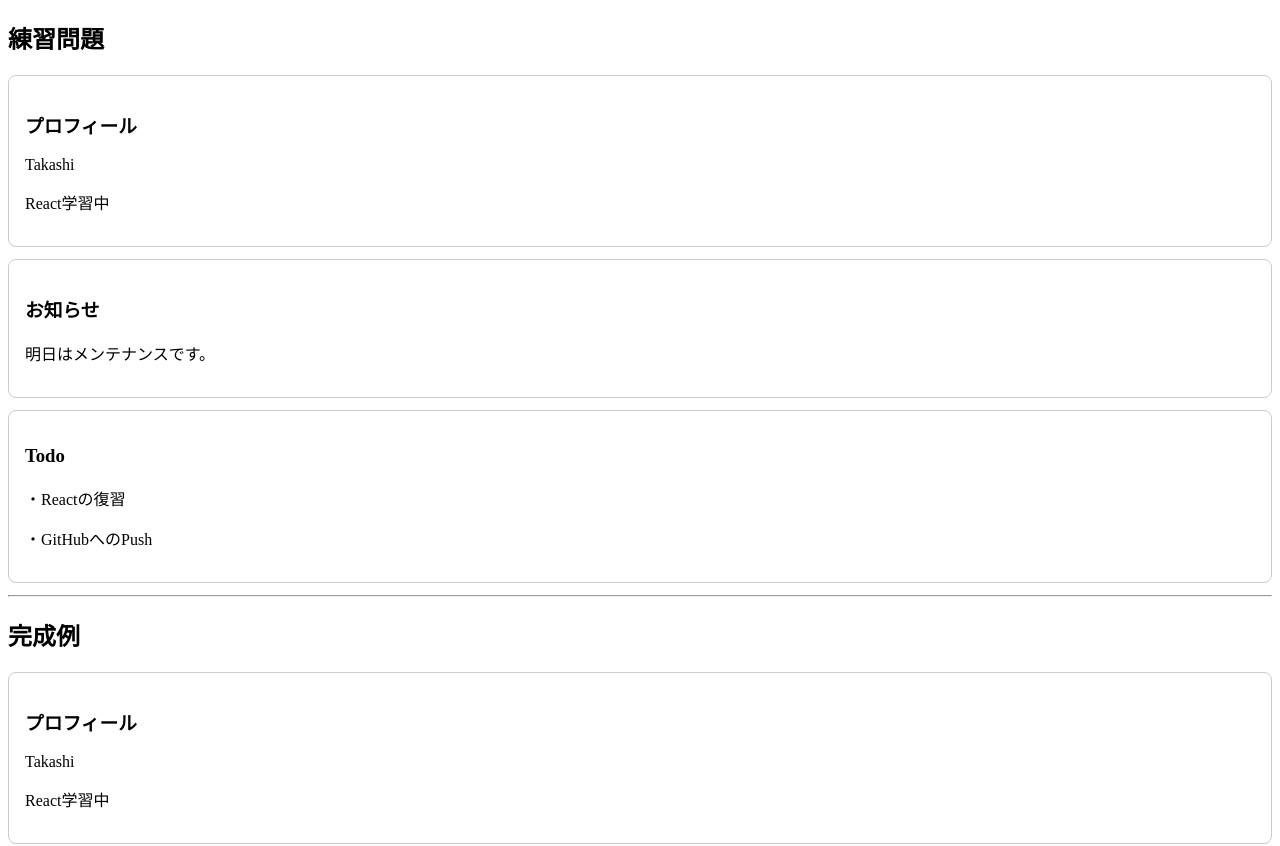
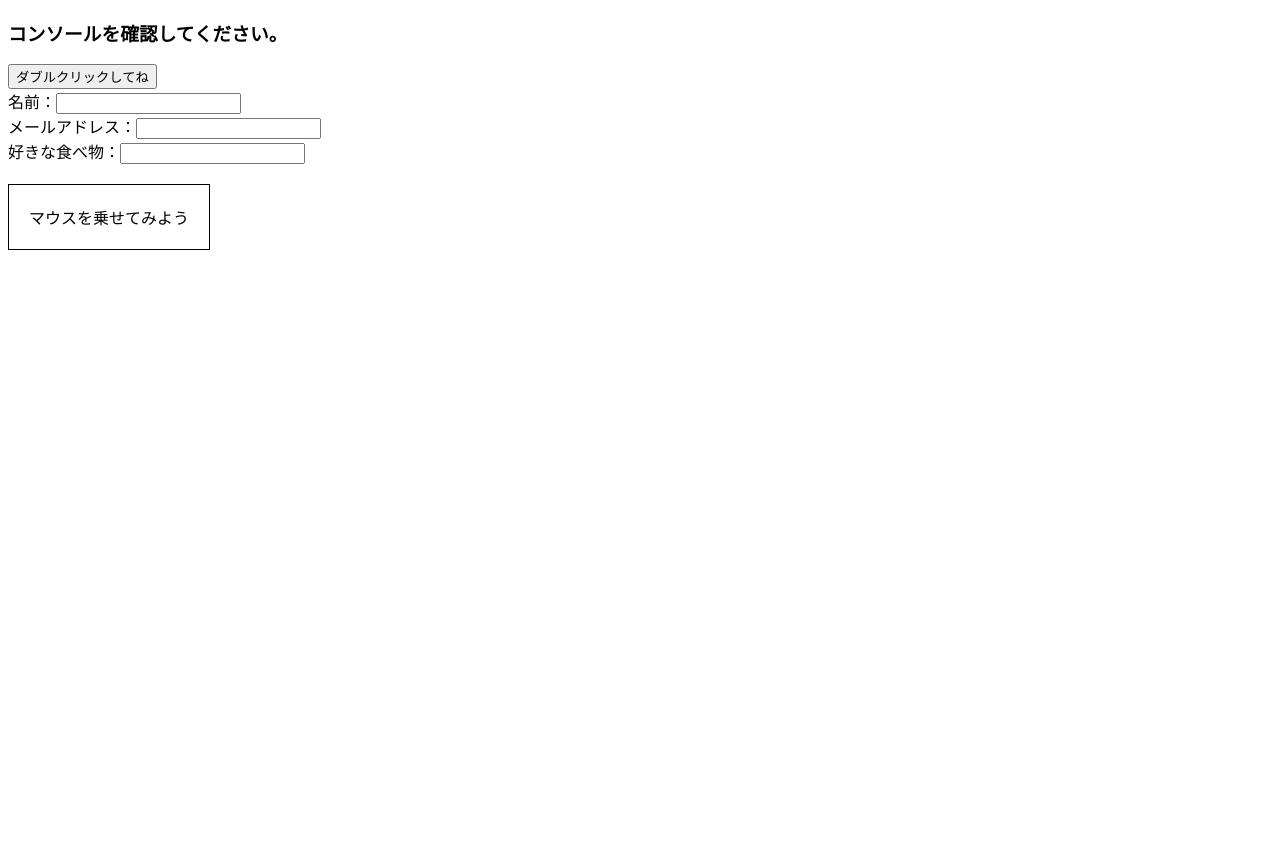
Before and after one commit to nasu-masa/frontend-study, a React (Vite) app in the folder react/react-basics/: page / in a window 1280 px wide. Shown: the top 846 px of the page. After the commit the page ends 800 px from the top, so only its background shows below. Built offline with nearby package versions, Linux system fonts and the light colour scheme.

Commit message:
Practice React event handlers and event types

```diff
--- a/react/react-basics/src/App.jsx
+++ b/react/react-basics/src/App.jsx
@@ -1,4 +1,4 @@
-import CardLesson from "./components/02-props/props-practice/card-composition/CardLesson";
+import CardLesson from "./components/03-events-state/event-types";
 
 function App() {
   return <CardLesson />;
--- /dev/null
+++ b/react/react-basics/src/components/03-events-state/event-types.css
@@ -0,0 +1,7 @@
+.hover-box {
+  margin-top: 20px;
+  padding: 20px;
+  border: 1px solid black;
+  width: fit-content;
+  cursor: pointer;
+}
--- /dev/null
+++ b/react/react-basics/src/components/03-events-state/event-types.jsx
@@ -0,0 +1,73 @@
+import "./event-types.css";
+const Example = () => {
+  return (
+    <div>
+      <h3>コンソールを確認してください。</h3>
+
+      {/* 問題① */}
+      <div>
+        <button
+          onClick={() => console.log("ダブルクリックされました")}
+          // TODO: ボタンをダブルクリックしたら
+          // 「ダブルクリックされました」と表示する
+        >
+          ダブルクリックしてね
+        </button>
+      </div>
+
+      {/* 問題② */}
+      <div>
+        <label>
+          名前：
+          <input
+            type="text"
+            onFocus={() => console.log("入力開始")}
+            // TODO: 入力欄にフォーカスしたら
+            // 「入力開始」と表示する
+          />
+        </label>
+      </div>
+
+      {/* 問題③ */}
+      <div>
+        <label>
+          メールアドレス：
+          <input
+            type="email"
+            onBlur={() => console.log("入力終了")}
+            // TODO: 入力欄からフォーカスが外れたら
+            // 「入力終了」と表示する
+          />
+        </label>
+      </div>
+
+      {/* 問題④ */}
+      <div>
+        <label>
+          好きな食べ物：
+          <input
+            type="text"
+            onChange={(e) => console.log(e.target.value)}
+            // TODO: 入力された値をコンソールに表示する
+          />
+        </label>
+      </div>
+
+      {/* 問題⑤ */}
+      <div
+        className="hover-box"
+        onMouseEnter={() => console.log("いらっしゃいませ")}
+        onMouseLeave={() => console.log("また来てね！")}
+        // TODO: マウスが入ったら
+        // 「いらっしゃいませ！」と表示する
+
+        // TODO: マウスが出たら
+        // 「また来てね！」と表示する
+      >
+        マウスを乗せてみよう
+      </div>
+    </div>
+  );
+};
+
+export default Example;
```
